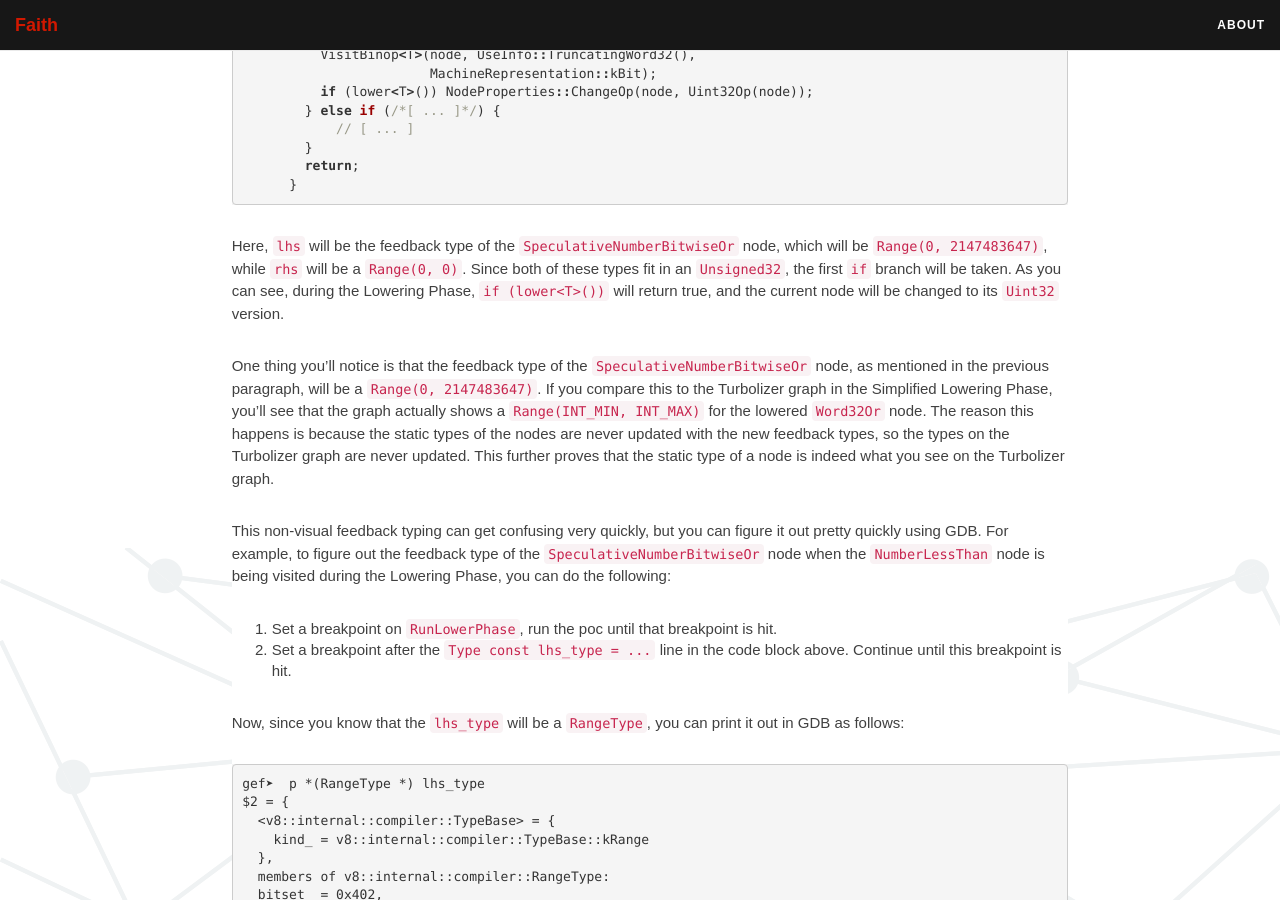
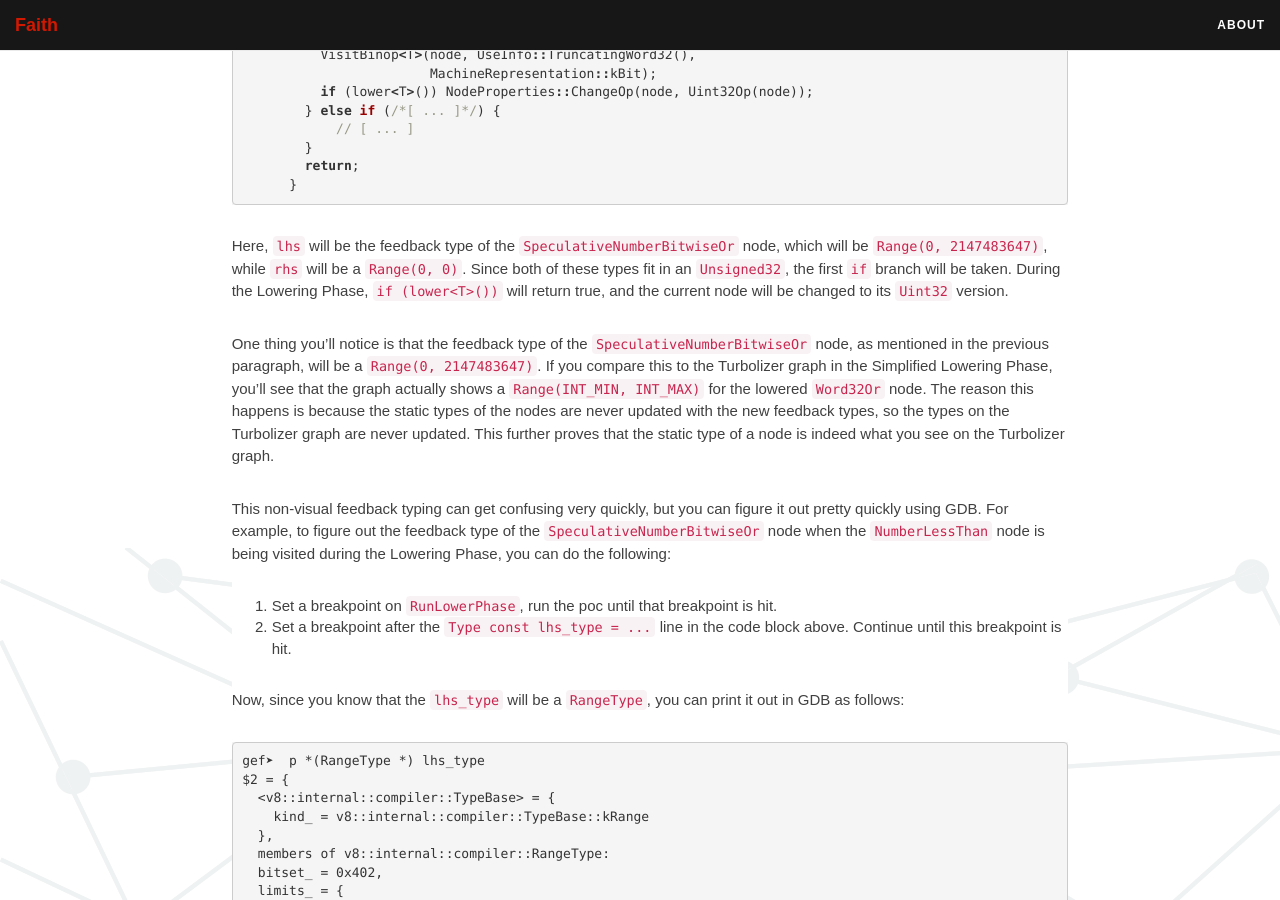
Before and after one commit to farazsth98/farazsth98.github.io, a Jekyll site: the page built from _posts/2021-01-06-cve-2020-16040-analysis.md, in a window 1280 px wide and 900 px high, scrolled down 19662 px. Built offline with Jekyll 4.4.1, drawn with Linux system fonts in a browser that asks for light colours; nearby versions of some CDN libraries.

Commit message:
Fixed typo

````diff
--- a/_posts/2021-01-06-cve-2020-16040-analysis.md
+++ b/_posts/2021-01-06-cve-2020-16040-analysis.md
@@ -664,7 +664,7 @@ This also explains why the `NumberLessThan` node is replaced with a `Uint32LessT
       }
 ```
 
-Here, `lhs` will be the feedback type of the `SpeculativeNumberBitwiseOr` node, which will be `Range(0, 2147483647)`, while `rhs` will be a `Range(0, 0)`. Since both of these types fit in an `Unsigned32`, the first `if` branch will be taken. As you can see, during the Lowering Phase, `if (lower<T>())` will return true, and the current node will be changed to its `Uint32` version.
+Here, `lhs` will be the feedback type of the `SpeculativeNumberBitwiseOr` node, which will be `Range(0, 2147483647)`, while `rhs` will be a `Range(0, 0)`. Since both of these types fit in an `Unsigned32`, the first `if` branch will be taken. During the Lowering Phase, `if (lower<T>())` will return true, and the current node will be changed to its `Uint32` version.
 
 One thing you'll notice is that the feedback type of the `SpeculativeNumberBitwiseOr` node, as mentioned in the previous paragraph, will be a `Range(0, 2147483647)`. If you compare this to the Turbolizer graph in the Simplified Lowering Phase, you'll see that the graph actually shows a `Range(INT_MIN, INT_MAX)` for the lowered `Word32Or` node. The reason this happens is because the static types of the nodes are never updated with the new feedback types, so the types on the Turbolizer graph are never updated. This further proves that the static type of a node is indeed what you see on the Turbolizer graph.
 
````
